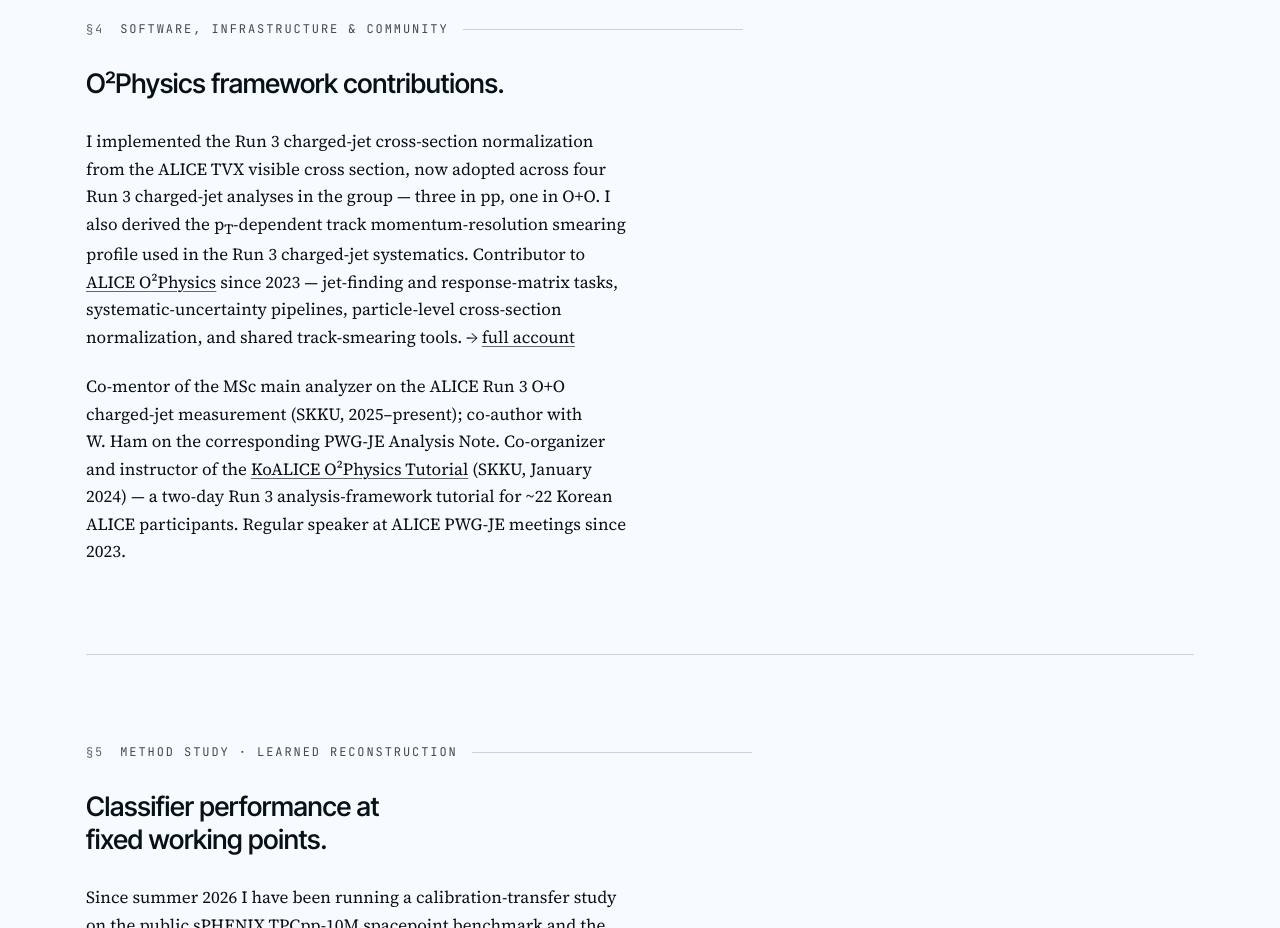
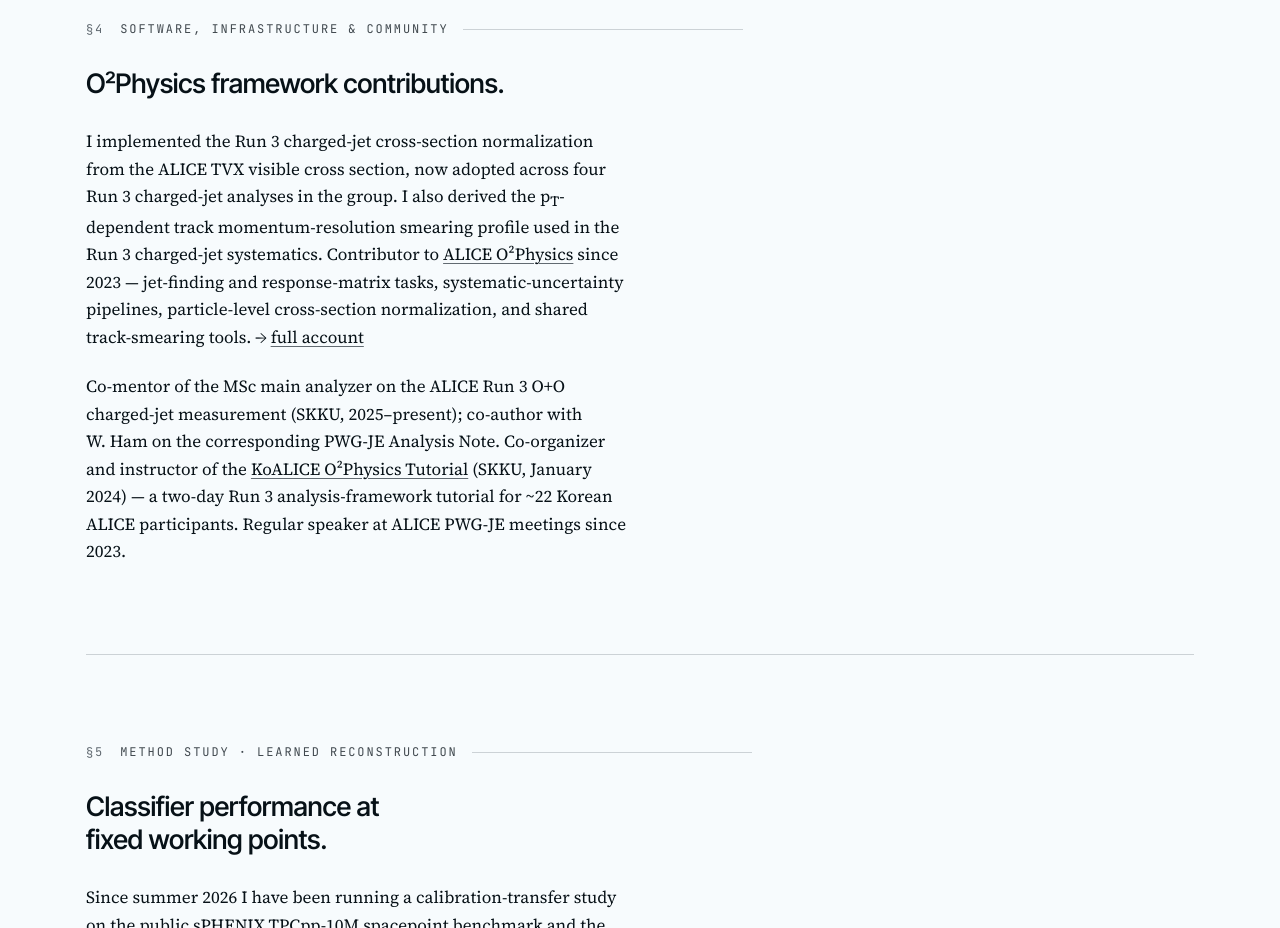
Before and after one commit to joonsukbae/joonsukbae.github.io, a plain HTML site: page index.html in a window 1280 px wide. Shown: the part 3660-4588 px from the top of the page. Drawn offline with Linux system fonts and the light colour scheme.

Commit message:
Normalization: drop pp/O+O breakdown, keep adoption count

```diff
--- a/index.html
+++ b/index.html
@@ -235,8 +235,7 @@
       <div class="section__body">
         <p>I implemented the Run 3 charged-jet cross-section normalization from the
         ALICE TVX visible cross section, now adopted across four Run 3
-        charged-jet analyses in the group &mdash; three in pp, one in
-        O+O. I also derived the
+        charged-jet analyses in the group. I also derived the
         p<sub>T</sub>-dependent track momentum-resolution smearing profile used in
         the Run 3 charged-jet systematics. Contributor to
         <a href="https://github.com/AliceO2Group/O2Physics">ALICE O²Physics</a>
```
Also changed, not shown: research/index.html (+1 -1 lines), 2 other files.
